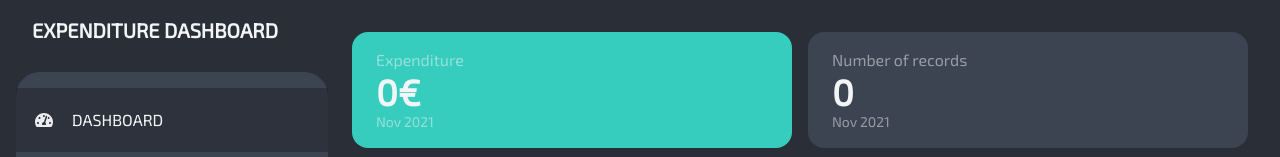
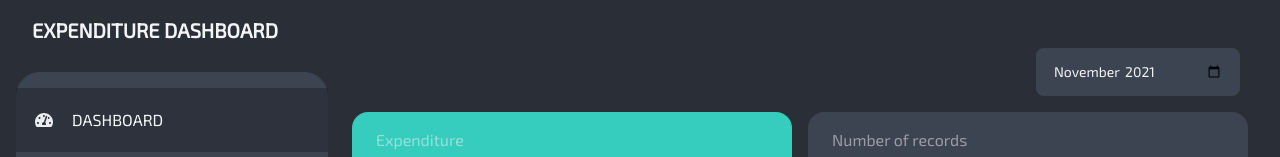
Before and after one commit to travistang/expenditure-dashboard, a Next.js app: page / in a window 1280 px wide. Shown: the top 157 px of the page. Built offline with nearby package versions, Linux system fonts and the light colour scheme; no server answers.

Commit message:
Dashboard data changes according to selected month

```diff
--- a/components/Budgets/BudgetDetails/AccumulatedChart.tsx
+++ b/components/Budgets/BudgetDetails/AccumulatedChart.tsx
@@ -46,7 +46,7 @@ function AccumulatedChart({ records, budgetAmount, fromDate, toDate }: Props) {
         lineWidth={6}
         useMesh
         axisBottom={{ tickRotation: -45, legend: "Date" }}
-        margin={{ top: 12, bottom: 64, left: 48, right: 36 }}
+        margin={{ top: 12, bottom: 64, left: 48, right: 48 }}
       />
     </>
   );
--- a/components/Dashboard/index.tsx
+++ b/components/Dashboard/index.tsx
@@ -8,14 +8,24 @@ import MostExpenditureLabelStats from "./MostExpenditureLabelStats";
 import MonthlyExpenditureHeatMap from "./MonthlyExpenditureHeatMap";
 import ExpenditurePieChart from "./ExpenditurePieChart";
 import { ComputeLabelStatisticsLabelType } from "../../domain/labelStatistics";
+import { useState } from "react";
+import InputBase from "../Form/Input";
 
 export default function Dashboard() {
-  const currentMonthString = format(new Date(), "MMM yyyy");
-  const date = new Date();
-  const { records } = useMonthlyExpenditure(date);
+  const [selectedDate, setSelectedDate] = useState(new Date());
+  const currentMonthString = format(selectedDate, "MMM yyyy");
+  const { records } = useMonthlyExpenditure(selectedDate);
 
   return (
     <div className="grid grid-cols-6 md:grid-cols-12 md:p-4 gap-4">
+      <InputBase
+        name="date"
+        label=""
+        type="month"
+        className="col-end-13 col-span-5 md:col-start-10 mr-2"
+        value={format(selectedDate, "yyyy-MM")}
+        onChange={(e) => setSelectedDate(new Date(e.target.value))}
+      />
       <div className="stats col-span-3 md:col-span-6">
         <CommonExpenditureWidget
           title="Expenditure"
@@ -42,7 +52,7 @@ export default function Dashboard() {
       <div className="col-span-full sm:col-span-6 stats">
         <MonthlyExpenditureHeatMap
           records={records}
-          date={date}
+          date={selectedDate}
           className="flex flex-col items-start rounded-lg bg-base-100 p-4 h-72"
         />
       </div>
--- a/domain/expenditureOfDays.ts
+++ b/domain/expenditureOfDays.ts
@@ -33,7 +33,7 @@ export const expenditureOfEachDay = ({
   if (numDaysBetween <= 1) {
     return {};
   }
-  const rangeN = Array(numDaysBetween)
+  const rangeN = Array(numDaysBetween + 1)
     .fill(1)
     .map((_, i) => i);
   return rangeN.reduce((result, df) => {
--- a/pages/budgets/[id].tsx
+++ b/pages/budgets/[id].tsx
@@ -37,7 +37,6 @@ export default function BudgetDetailPage() {
   const [searchDate, setSearchDate] = useState(new Date());
   const fromDate = startOfMonth(searchDate);
   const toDate = endOfMonth(searchDate);
-
   const [updatingBudget, setUpdatingBudget] = useState(false);
 
   const {
```
